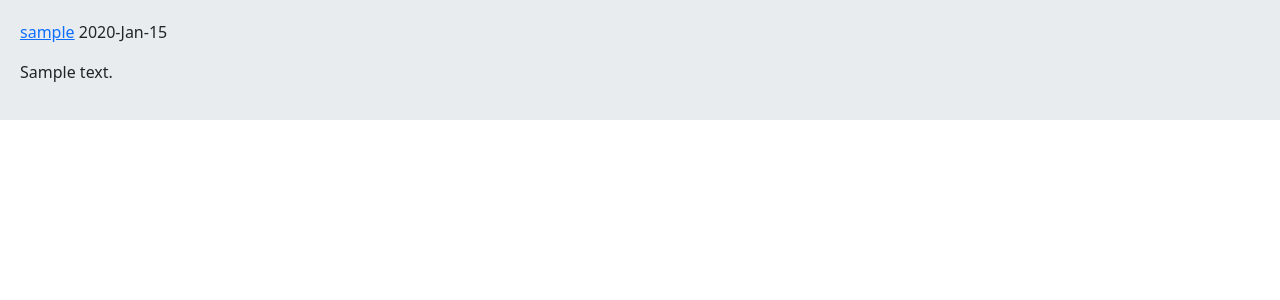
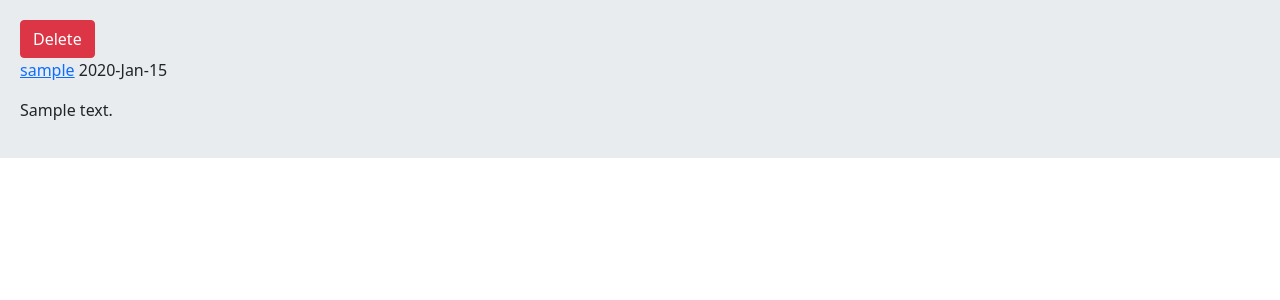
Before and after one commit to misam72/SocialNetwork, a Django app: a page that uses home/templates/home/detail.html in a window 1280 px wide. Shown: the part 56-356 px from the top of the page. Run offline with Django 4.2, Linux system fonts and the light colour scheme; a user stored in the database is signed in; tables that the repository leaves empty hold one stand-in row (values such as "Sample post").

Commit message:
Implement delete a post.

```diff
--- a/home/templates/home/detail.html
+++ b/home/templates/home/detail.html
@@ -1,6 +1,9 @@
 {%extends 'base.html'%}
 
 {% block content %}
+    {% if request.user.id == post.user.id %}
+        <a href="{% url 'home:post_delete' post.id %}" class='btn btn-danger'>Delete</a>
+    {%endif%}
     <p><a href="{% url 'account:user_profile' post.user.id %}">{{post.user.username}}</a>
         {{post.updated|date:"Y-M-d"}}</p>
     <p>{{post.body}}</p>
--- a/home/urls.py
+++ b/home/urls.py
@@ -5,6 +5,7 @@ from . import views
 app_name = 'home'
 urlpatterns = [
     path('', views.HomeView.as_view(), name='home'),
-    path('post/<int:post_id>/<slug:post_slug>', views.PostDetailView.as_view(),
-         name='post_detail'),
+    path('post/<int:post_id>/<slug:post_slug>', views.PostDetailView.as_view(), name='post_detail'),
+    path('post/delete/<int:post_id>', views.PostDeleteView.as_view(), name='post_delete'),
+
 ]
--- a/home/views.py
+++ b/home/views.py
@@ -1,14 +1,28 @@
-from django.shortcuts import render
+from django.shortcuts import render, redirect
 from django.views import View
 from .models import Post
+from django.contrib.auth.mixins import LoginRequiredMixin
+from django.contrib import messages
+
 
 class HomeView(View):
     def get(self, request):
         posts = Post.objects.all()
-        return render(request, 'home/index.html', {'posts': posts})
+        return render(request, "home/index.html", {"posts": posts})
 
 
 class PostDetailView(View):
     def get(self, request, post_id, post_slug):
         post = Post.objects.get(pk=post_id, slug=post_slug)
-        return render(request, 'home/detail.html', {'post': post})
+        return render(request, "home/detail.html", {"post": post})
+
+
+class PostDeleteView(LoginRequiredMixin, View):
+    def get(self, request, post_id):
+        post = Post.objects.get(id=post_id)
+        if post.user.id == request.user.id:
+            post.delete()
+            messages.success(request, "post deleted successfully", "success")
+        else:
+            messages.error(request, "you can not delete this post", "danger")
+        return redirect("home:home")
```
